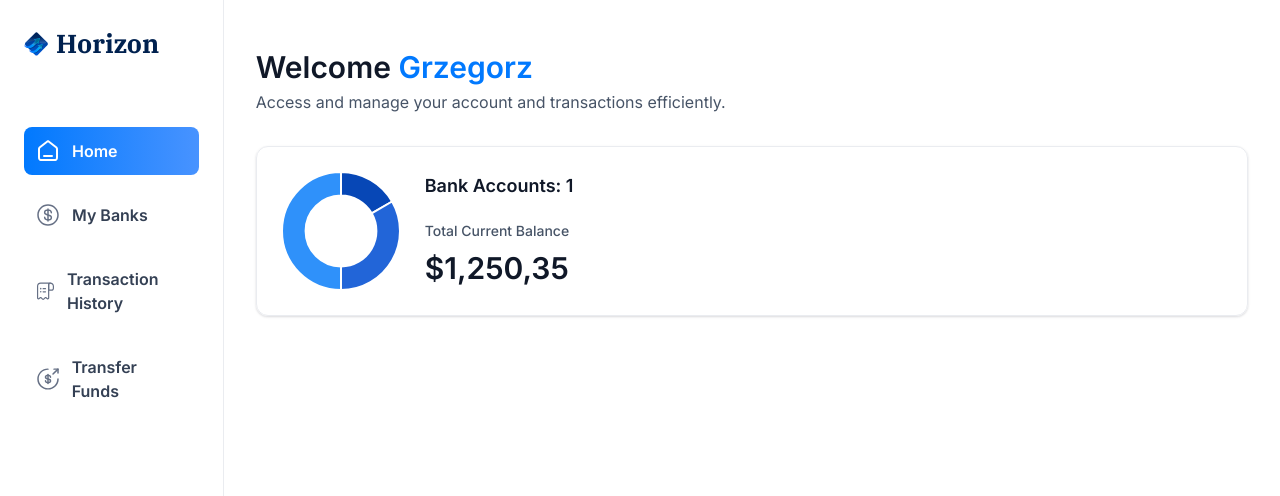
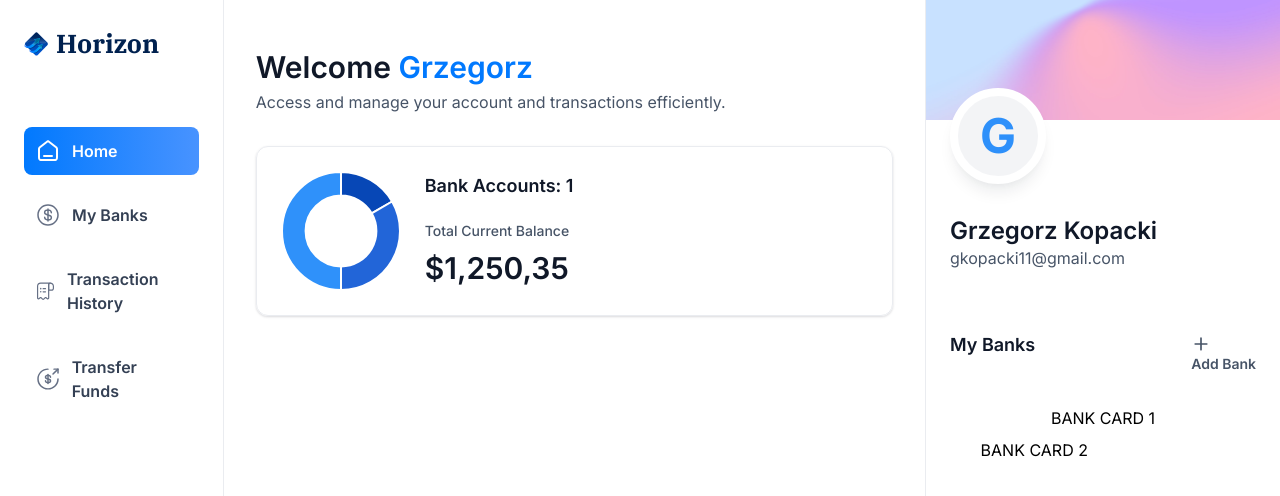
Before and after one commit to GrzegorzKopacki/banking_app, a Next.js app: page / in a window 1280 px wide. Shown: the top 496 px of the page. Built offline with nearby package versions, Linux system fonts and the light colour scheme.

Commit message:
created rightsidebar component

```diff
--- a/app/(root)/page.tsx
+++ b/app/(root)/page.tsx
@@ -1,8 +1,13 @@
 import { HeaderBox } from "@/components/HeaderBox";
+import { RightSidebar } from "@/components/RightSidebar";
 import { TotalBalanceBox } from "@/components/TotalBalanceBox";
 
 export function Home() {
-	const loggedIn = { firstName: "Grzegorz" };
+	const loggedIn = {
+		firstName: "Grzegorz",
+		lastName: "Kopacki",
+		email: "gkopacki11@gmail.com",
+	};
 	return (
 		<section className="home">
 			<div className="home-content">
@@ -20,6 +25,7 @@
 					/>
 				</header>
 			</div>
+			<RightSidebar user={loggedIn} transactions={[]} banks={[{}, {}]} />
 		</section>
 	);
 }
--- /dev/null
+++ b/components/RightSidebar.tsx
@@ -0,0 +1,44 @@
+import Image from "next/image";
+import Link from "next/link";
+
+export function RightSidebar({ user, transactions, banks }: RightSidebarProps) {
+	return (
+		<aside className="right-sidebar">
+			<section className="flex flex-col pb-8">
+				<div className="profile-banner" />
+				<div className="profile">
+					<div className="profile-img">
+						<span className="text-5xl font-bold text-blue-500">
+							{user.firstName[0]}
+						</span>
+					</div>
+					<div className="profile-details">
+						<h1 className="profile-name">
+							{user.firstName} {user.lastName}
+						</h1>
+						<p className="profile-email">{user.email}</p>
+					</div>
+				</div>
+			</section>
+			<section className="banks">
+				<div className="flex w-full justify-between">
+					<h2 className="header-2">My Banks</h2>
+					<Link href="/" className="gap-2">
+						<Image src="/icons/plus.svg" width={20} height={20} alt="plus" />
+						<h2 className="text-14 font-semibold text-gray-600">Add Bank</h2>
+					</Link>
+				</div>
+				{banks?.length > 0 && (
+					<div className="relative flex flex-1 flex-col items-center justify-center gap-5">
+						<div className="relative z-10">BANK CARD 1</div>
+						{banks[1] && (
+							<div className="absolute right-0 top-8 z-0 w-[90%]">
+								BANK CARD 2
+							</div>
+						)}
+					</div>
+				)}
+			</section>
+		</aside>
+	);
+}
```
